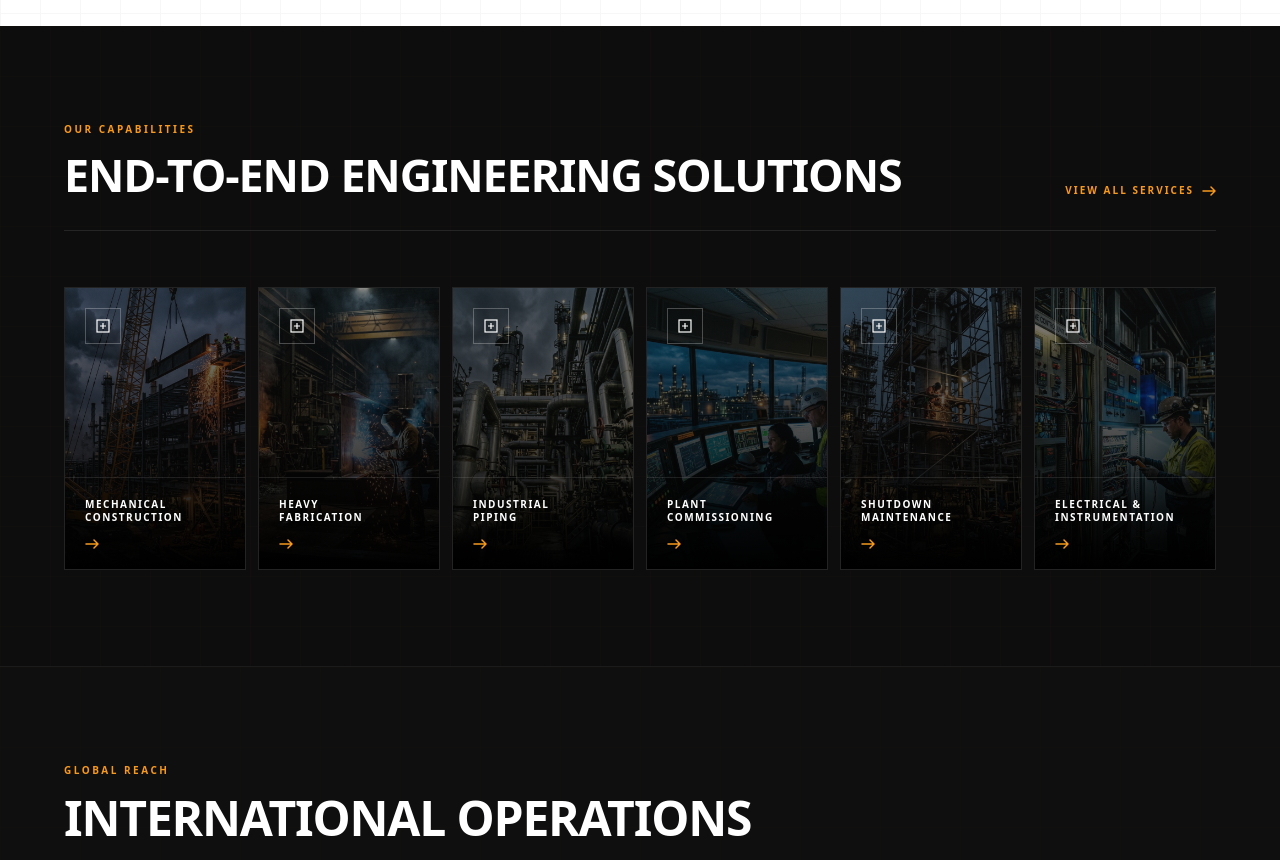
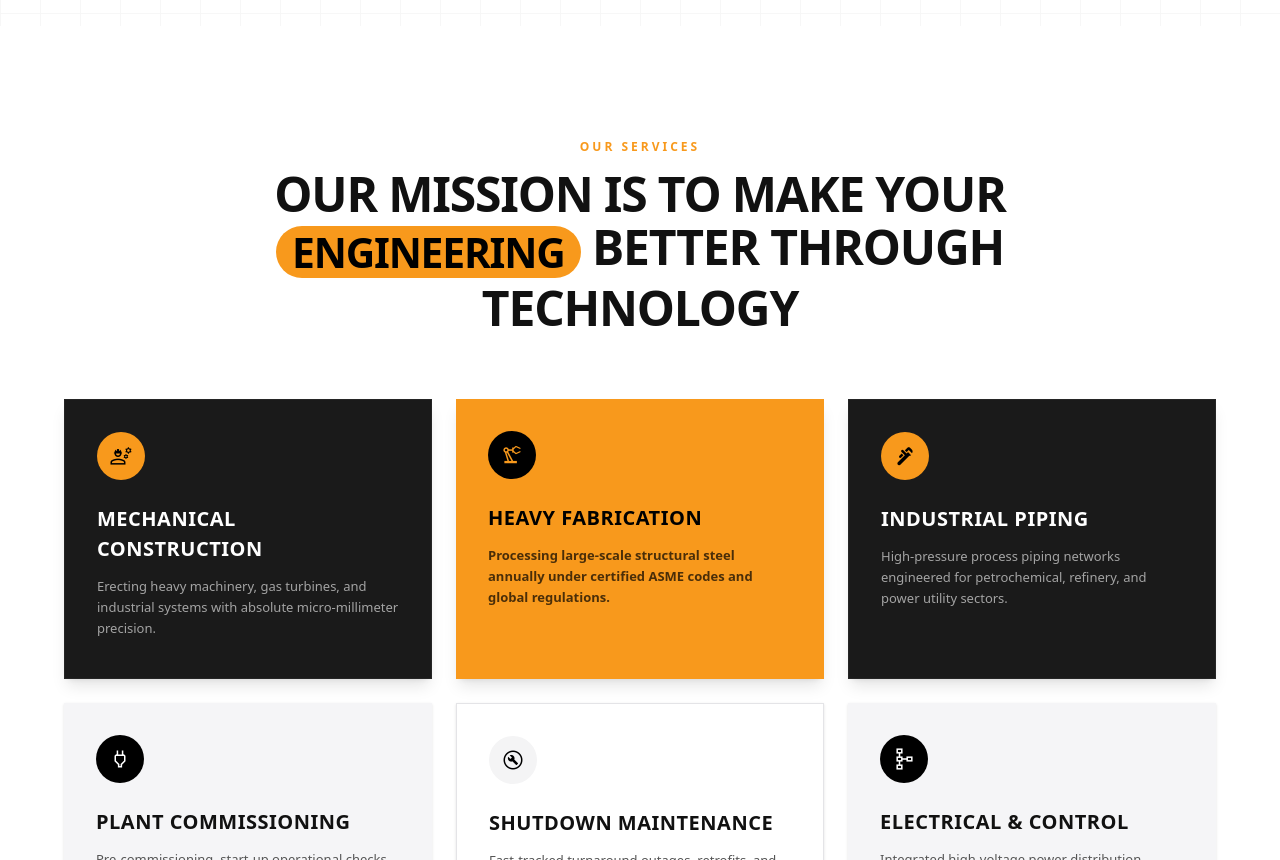
Before and after one commit to zaeemahamad111-ops/du, a Next.js app: page / in a window 1280 px wide. Shown: the part 1940-2800 px from the top of the page. Built offline with nearby package versions, Linux system fonts and the light colour scheme.

Commit message:
style: redesign capabilities and global operations sections on home page

```diff
--- a/app/layout.tsx
+++ b/app/layout.tsx
@@ -34,6 +34,11 @@ export default function RootLayout({
           rel="stylesheet"
           href="https://fonts.googleapis.com/css2?family=Space+Grotesk:wght@400;500;600;700&family=Inter:wght@300;400;500;600&display=swap"
         />
+        {/* Material Symbols Outlined for UI Icons */}
+        <link
+          rel="stylesheet"
+          href="https://fonts.googleapis.com/css2?family=Material+Symbols+Outlined:opsz,wght,FILL,GRAD@24,300,0,0&display=block"
+        />
       </head>
       <body className="bg-white text-[#111] antialiased overflow-x-hidden">
         <Navbar />
--- a/app/page.tsx
+++ b/app/page.tsx
@@ -2,6 +2,81 @@
 
 import Link from 'next/link';
 import Image from 'next/image';
+
+const capabilitiesData = [
+  {
+    num: '01',
+    title: 'Mechanical Construction',
+    short: 'Erecting heavy machinery, gas turbines, and industrial systems with precision.',
+    desc: 'DU-Astral provides comprehensive mechanical installation services for large-scale industrial plants. Our mechanical division handles structural steel assembly, rotating equipment alignment, and heavy lifts with absolute precision.',
+    img: '/cap-mechanical.png',
+    features: ['Rotating equipment alignment', 'Gas & steam turbine installation', 'Heavy lift planning & execution', 'Structural steel erection']
+  },
+  {
+    num: '02',
+    title: 'Heavy Fabrication',
+    short: 'Processing structural steel annually under certified ASME codes.',
+    desc: 'Our fabrication facilities are equipped with state-of-the-art cutting, welding, and forming machinery. We produce heavy structural girders, vessels, and custom elements to meet stringent global specifications.',
+    img: '/cap-fabrication.png',
+    features: ['ASME code vessels & tanks', 'Precision plasma cutting & profiling', 'Submerged arc welding (SAW)', 'Non-destructive testing (NDT)']
+  },
+  {
+    num: '03',
+    title: 'Industrial Piping',
+    short: 'High-pressure process piping systems for petrochemical, oil, gas, and power plants.',
+    desc: 'We engineer, fabricate, and install high-pressure process piping networks. Our weld defect rates are among the lowest in the industry, achieved through continuous training and rigorous quality assurance protocols.',
+    img: '/cap-piping.png',
+    features: ['Alloy & carbon steel piping', 'Orbital and manual TIG welding', 'Hydrostatic & pneumatic testing', 'Prefabricated piping spools']
+  },
+  {
+    num: '04',
+    title: 'Plant Commissioning',
+    short: 'Pre-commissioning, start-up, and operational handovers for complex facilities.',
+    desc: 'DU-Astral ensures a seamless transition from construction to operations. Our specialist engineers conduct hot/cold loops testing, safety interlock verification, and performance trials before final handover.',
+    img: '/cap-commissioning.png',
+    features: ['Loop check & calibration', 'System cleaning & flushing', 'Start-up assistance & handovers', 'As-built documentation audits']
+  },
+  {
+    num: '05',
+    title: 'Shutdown Maintenance',
+    short: 'Maximizing plant uptime through turnarounds, retrofits, and outages.',
+    desc: 'We plan and execute plant shutdowns and outages. Our meticulous scheduling and resource allocation ensure turnaround projects are completed safely, on budget, and ahead of schedule.',
+    img: '/cap-shutdown.png',
+    features: ['Turnaround planning & scheduling', 'Critical equipment overhauls', 'Piping retrofits & modifications', 'Debottlenecking operations']
+  },
+  {
+    num: '06',
+    title: 'Electrical & Instrumentation',
+    short: 'Integrated power distribution, DCS/PLC automation, and instrumentation.',
+    desc: 'Our electrical and control division delivers end-to-end automation and power solutions. From high-voltage substations to smart field sensors, we integrate the nervous system of modern industrial plants.',
+    img: '/cap-electrical.png',
+    features: ['DCS & PLC system integration', 'High-voltage cable terminations', 'Field instrument calibration', 'Substation & switchgear erection']
+  }
+];
+
+const locationsData = [
+  {
+    country: 'Saudi Arabia',
+    region: 'Middle East Hub',
+    focus: 'Oil & Gas / Petrochemicals',
+    desc: 'Executing process piping fabrication, refinery expansion modules, and high-pressure pipeline networks under rigorous industrial parameters.',
+    projectsCount: '4 Active Projects'
+  },
+  {
+    country: 'South Africa',
+    region: 'African Operations',
+    focus: 'Steel & Power Infrastructure',
+    desc: 'Supporting thermal power plant upgrades, rolling mill structural erection, and heavy fabrication works for local industrial clusters.',
+    projectsCount: '3 Active Projects'
+  },
+  {
+    country: 'Fiji',
+    region: 'Asia-Pacific Hub',
+    focus: 'Renewable Energy & Power Grid',
+    desc: 'Developing wind farm foundations, high-voltage substations, and mechanical support systems for green energy transition initiatives.',
+    projectsCount: '2 Active Projects'
+  }
+];
 
 export default function HomePage() {
   return (
@@ -194,141 +269,188 @@ export default function HomePage() {
       </section>
 
       {/* ── 3. OUR CAPABILITIES ── */}
-      <section className="bg-[#0D0D0D] text-white py-24 relative overflow-hidden" id="capabilities">
-        <div
-          className="absolute inset-0 opacity-[0.025] pointer-events-none"
-          style={{
-            backgroundImage: `linear-gradient(rgba(248,153,28,0.6) 1px, transparent 1px), linear-gradient(90deg, rgba(248,153,28,0.6) 1px, transparent 1px)`,
-            backgroundSize: '50px 50px',
-          }}
-        />
-
+      <section className="bg-white text-[#111] py-28 relative overflow-hidden" id="capabilities">
         <div className="relative z-10 max-w-[1440px] mx-auto px-8 lg:px-16">
 
-          <div className="flex justify-between items-end border-b border-white/10 pb-8 mb-14">
-            <div>
-              <span className="text-[#F8991C] text-[10px] font-black tracking-[0.25em] uppercase block mb-4">OUR CAPABILITIES</span>
-              <h2 className="font-black uppercase text-white leading-none tracking-tight"
-                style={{ fontSize: 'clamp(26px, 3.5vw, 48px)' }}>
-                End-To-End Engineering Solutions
+          {/* Header */}
+          <div className="text-center max-w-3xl mx-auto mb-16">
+            <span className="text-[#F8991C] text-[12px] font-black tracking-[0.25em] uppercase block mb-3">
+              OUR SERVICES
+            </span>
+            <h2 className="font-black text-[#111] tracking-tight uppercase leading-[1.1]"
+              style={{ fontSize: 'clamp(28px, 4vw, 48px)' }}>
+              Our Mission Is To Make Your{' '}
+              <span className="inline-block bg-[#F8991C] text-black px-4 py-1 rounded-full text-[0.85em] font-black align-middle my-1">
+                Engineering
+              </span>{' '}
+              Better Through Technology
+            </h2>
+          </div>
+
+          {/* Grid of 6 cards */}
+          <div className="grid grid-cols-1 md:grid-cols-2 lg:grid-cols-3 gap-6">
+
+            {/* Card 1: Mechanical Construction (Dark) */}
+            <div className="bg-[#1a1a1a] text-white p-8 rounded-xl flex flex-col justify-between min-h-[280px] border border-white/5 shadow-lg group hover:-translate-y-1 transition-all duration-300">
+              <div>
+                <div className="w-12 h-12 rounded-full bg-[#F8991C] flex items-center justify-center mb-6">
+                  <span className="material-symbols-outlined text-black text-2xl font-bold">engineering</span>
+                </div>
+                <h3 className="font-black text-[20px] tracking-wide uppercase mb-3 text-white">
+                  Mechanical Construction
+                </h3>
+                <p className="text-white/60 text-[13px] leading-relaxed font-medium">
+                  Erecting heavy machinery, gas turbines, and industrial systems with absolute micro-millimeter precision.
+                </p>
+              </div>
+            </div>
+
+            {/* Card 2: Heavy Fabrication (Orange Accent) */}
+            <div className="bg-[#F8991C] text-black p-8 rounded-xl flex flex-col justify-between min-h-[280px] shadow-lg group hover:-translate-y-1 transition-all duration-300">
+              <div>
+                <div className="w-12 h-12 rounded-full bg-black flex items-center justify-center mb-6">
+                  <span className="material-symbols-outlined text-[#F8991C] text-2xl font-bold">precision_manufacturing</span>
+                </div>
+                <h3 className="font-black text-[20px] tracking-wide uppercase mb-3 text-black">
+                  Heavy Fabrication
+                </h3>
+                <p className="text-black/70 text-[13px] leading-relaxed font-semibold">
+                  Processing large-scale structural steel annually under certified ASME codes and global regulations.
+                </p>
+              </div>
+            </div>
+
+            {/* Card 3: Industrial Piping (Dark) */}
+            <div className="bg-[#1a1a1a] text-white p-8 rounded-xl flex flex-col justify-between min-h-[280px] border border-white/5 shadow-lg group hover:-translate-y-1 transition-all duration-300">
+              <div>
+                <div className="w-12 h-12 rounded-full bg-[#F8991C] flex items-center justify-center mb-6">
+                  <span className="material-symbols-outlined text-black text-2xl font-bold">plumbing</span>
+                </div>
+                <h3 className="font-black text-[20px] tracking-wide uppercase mb-3 text-white">
+                  Industrial Piping
+                </h3>
+                <p className="text-white/60 text-[13px] leading-relaxed font-medium">
+                  High-pressure process piping networks engineered for petrochemical, refinery, and power utility sectors.
+                </p>
+              </div>
+            </div>
+
+            {/* Card 4: Plant Commissioning (Light Gray) */}
+            <div className="bg-[#F5F5F7] text-[#111] p-8 rounded-xl flex flex-col justify-between min-h-[280px] shadow-sm group hover:-translate-y-1 transition-all duration-300">
+              <div>
+                <div className="w-12 h-12 rounded-full bg-black flex items-center justify-center mb-6">
+                  <span className="material-symbols-outlined text-white text-2xl font-bold">power</span>
+                </div>
+                <h3 className="font-black text-[20px] tracking-wide uppercase mb-3 text-[#111]">
+                  Plant Commissioning
+                </h3>
+                <p className="text-[#555] text-[13px] leading-relaxed font-medium">
+                  Pre-commissioning, start-up operational checks, and performance trials for processing plants.
+                </p>
+              </div>
+            </div>
+
+            {/* Card 5: Shutdown Maintenance (White with Border) */}
+            <div className="bg-white text-[#111] p-8 rounded-xl flex flex-col justify-between min-h-[280px] border border-zinc-200 shadow-sm group hover:-translate-y-1 transition-all duration-300">
+              <div>
+                <div className="w-12 h-12 rounded-full bg-zinc-100 flex items-center justify-center mb-6">
+                  <span className="material-symbols-outlined text-black text-2xl font-bold">build_circle</span>
+                </div>
+                <h3 className="font-black text-[20px] tracking-wide uppercase mb-3 text-[#111]">
+                  Shutdown Maintenance
+                </h3>
+                <p className="text-[#555] text-[13px] leading-relaxed font-medium">
+                  Fast-tracked turnaround outages, retrofits, and equipment debottlenecking to maximize plant uptime.
+                </p>
+              </div>
+            </div>
+
+            {/* Card 6: Electrical & Instrumentation (Light Gray) */}
+            <div className="bg-[#F5F5F7] text-[#111] p-8 rounded-xl flex flex-col justify-between min-h-[280px] shadow-sm group hover:-translate-y-1 transition-all duration-300">
+              <div>
+                <div className="w-12 h-12 rounded-full bg-black flex items-center justify-center mb-6">
+                  <span className="material-symbols-outlined text-white text-2xl font-bold">schema</span>
+                </div>
+                <h3 className="font-black text-[20px] tracking-wide uppercase mb-3 text-[#111]">
+                  Electrical & Control
+                </h3>
+                <p className="text-[#555] text-[13px] leading-relaxed font-medium">
+                  Integrated high-voltage power distribution, DCS/PLC automation, and smart field instrumentation systems.
+                </p>
+              </div>
+            </div>
+
+          </div>
+
+        </div>
+      </section>
+
+       {/* ── 4. GLOBAL OPERATIONS ── */}
+      <section className="bg-[#FAF9F6] border-y border-zinc-200 py-28 relative overflow-hidden" id="global-reach">
+        <div className="relative z-10 max-w-[1440px] mx-auto px-8 lg:px-16">
+
+          {/* Header */}
+          <div className="grid grid-cols-12 gap-8 mb-20 items-end">
+            <div className="col-span-12 lg:col-span-8">
+              <span className="text-[#F8991C] text-[12px] font-black tracking-[0.25em] uppercase block mb-3">
+                GLOBAL FOOTPRINT
+              </span>
+              <h2 className="font-black text-[#111] uppercase leading-none tracking-tight"
+                style={{ fontSize: 'clamp(28px, 4.5vw, 54px)' }}>
+                International Operations
               </h2>
             </div>
-            <Link
-              href="/services"
-              className="hidden md:flex items-center gap-2 text-[#F8991C] font-black text-[10px] tracking-[0.2em] uppercase hover:brightness-110"
-            >
-              VIEW ALL SERVICES
-              <svg width="14" height="10" viewBox="0 0 14 10" fill="none">
-                <path d="M1 5h12M9 1l4 4-4 4" stroke="currentColor" strokeWidth="1.5" strokeLinecap="round"/>
-              </svg>
-            </Link>
+            <div className="col-span-12 lg:col-span-4">
+              <p className="text-zinc-600 text-[13px] leading-relaxed max-w-sm">
+                With proven logistical capabilities and high standards of safety compliance, DU-Astral delivers critical industrial infrastructure across global territories.
+              </p>
+            </div>
           </div>
 
-          {/* 6 capability cards */}
-          <div className="grid grid-cols-2 md:grid-cols-3 lg:grid-cols-6 gap-3">
-            {[
-              { title: 'MECHANICAL\nCONSTRUCTION', img: '/cap-mechanical.png' },
-              { title: 'HEAVY\nFABRICATION', img: '/cap-fabrication.png' },
-              { title: 'INDUSTRIAL\nPIPING', img: '/cap-piping.png' },
-              { title: 'PLANT\nCOMMISSIONING', img: '/cap-commissioning.png' },
-              { title: 'SHUTDOWN\nMAINTENANCE', img: '/cap-shutdown.png' },
-              { title: 'ELECTRICAL &\nINSTRUMENTATION', img: '/cap-electrical.png' },
-            ].map((cap, i) => (
-              <div key={i} className="group relative overflow-hidden bg-[#151515] border border-white/[0.06] hover:border-[#F8991C]/40 transition-colors duration-500 cursor-pointer" style={{ aspectRatio: '9/14' }}>
-                {/* Background image */}
-                <div className="absolute inset-0">
-                  <Image
-                    src={cap.img}
-                    alt={cap.title}
-                    fill
-                    className="object-cover opacity-50 group-hover:opacity-65 group-hover:scale-105 transition-all duration-700"
-                  />
-                  <div className="absolute inset-0 bg-gradient-to-t from-black via-black/40 to-transparent" />
+          {/* Grid: Columns separated by thin lines */}
+          <div className="grid grid-cols-1 md:grid-cols-3 divide-y md:divide-y-0 md:divide-x divide-zinc-200 border-t border-b border-zinc-200 py-12">
+            {locationsData.map((loc, i) => (
+              <div key={i} className="py-8 md:py-0 px-0 md:px-10 first:pl-0 last:pr-0 flex flex-col justify-between min-h-[420px] group">
+                <div>
+                  <div className="flex items-center justify-between mb-8">
+                    <span className="text-zinc-400 text-[9px] font-mono tracking-[0.2em] uppercase">
+                      {loc.region}
+                    </span>
+                    <span className="inline-flex items-center gap-1.5 text-emerald-600 text-[9px] font-black tracking-widest uppercase">
+                      <span className="w-1.5 h-1.5 rounded-full bg-emerald-500" />
+                      Active Hub
+                    </span>
+                  </div>
+
+                  <h3 className="text-[#111] font-black text-[32px] tracking-tight uppercase leading-none mb-3 group-hover:text-[#F8991C] transition-colors duration-300">
+                    {loc.country}
+                  </h3>
+
+                  <span className="text-zinc-500 text-[10px] font-black tracking-widest block mb-6 uppercase">
+                    {loc.focus}
+                  </span>
+
+                  <p className="text-zinc-600 text-[13.5px] leading-relaxed font-medium mb-10">
+                    {loc.desc}
+                  </p>
                 </div>
 
-                {/* CAD-style icon top */}
-                <div className="absolute top-5 left-5 z-10">
-                  <div className="w-9 h-9 border border-white/25 flex items-center justify-center">
-                    <svg width="16" height="16" viewBox="0 0 16 16" fill="none" stroke="white" strokeWidth="1.2">
-                      <rect x="2" y="2" width="12" height="12" />
-                      <path d="M5 8h6M8 5v6" />
-                    </svg>
+                <div className="border-t border-zinc-100 pt-6">
+                  <div className="flex flex-col gap-3">
+                    <div className="flex justify-between items-center text-[11px]">
+                      <span className="text-zinc-400 font-bold uppercase tracking-wider">Logistics & Support</span>
+                      <span className="text-[#111] font-black uppercase">Full Operational</span>
+                    </div>
+                    <div className="flex justify-between items-center text-[11px]">
+                      <span className="text-zinc-400 font-bold uppercase tracking-wider">Scale of Operations</span>
+                      <span className="text-[#F8991C] font-black uppercase">{loc.projectsCount}</span>
+                    </div>
                   </div>
-                </div>
-
-                {/* Bottom content */}
-                <div className="absolute bottom-0 left-0 right-0 z-10 p-5 border-t border-white/10">
-                  <h3 className="text-white font-black text-[10px] tracking-[0.15em] uppercase leading-tight mb-4 whitespace-pre-line">
-                    {cap.title}
-                  </h3>
-                  <svg className="text-[#F8991C] group-hover:translate-x-1.5 transition-transform duration-300" width="14" height="10" viewBox="0 0 14 10" fill="none">
-                    <path d="M1 5h12M9 1l4 4-4 4" stroke="#F8991C" strokeWidth="1.5" strokeLinecap="round"/>
-                  </svg>
                 </div>
               </div>
             ))}
           </div>
 
-        </div>
-      </section>
-
-      {/* ── 4. GLOBAL PRESENCE ── */}
-      <section className="bg-[#0f0f0f] border-y border-white/5 py-24 relative overflow-hidden">
-        <div
-          className="absolute inset-0 opacity-[0.025] pointer-events-none"
-          style={{
-            backgroundImage: `linear-gradient(rgba(248,153,28,0.5) 1px, transparent 1px), linear-gradient(90deg, rgba(248,153,28,0.5) 1px, transparent 1px)`,
-            backgroundSize: '80px 80px',
-          }}
-        />
-        <div className="relative z-10 max-w-[1440px] mx-auto px-8 lg:px-16">
-          <div className="mb-14">
-            <span className="text-[#F8991C] text-[10px] font-black tracking-[0.25em] uppercase block mb-4">GLOBAL REACH</span>
-            <h2 className="font-black uppercase text-white leading-none tracking-tight text-[28px] md:text-[48px]">
-              International Operations
-            </h2>
-            <p className="text-white/45 text-[13px] mt-4 max-w-xl leading-relaxed">
-              With proven logistical capabilities and high standards of safety compliance, DU-Astral delivers critical industrial infrastructure across global territories.
-            </p>
-          </div>
-
-          <div className="grid grid-cols-1 md:grid-cols-3 gap-6">
-            {[
-              {
-                country: 'SAUDI ARABIA',
-                type: 'OIL & GAS / PETROCHEMICALS',
-                desc: 'Executing process piping fabrication, refinery expansion modules, and high-pressure pipeline networks under rigorous industrial parameters.',
-                coords: '23°88\'64" N // 45°07\'91" E'
-              },
-              {
-                country: 'SOUTH AFRICA',
-                type: 'STEEL & POWER INFRASTRUCTURE',
-                desc: 'Supporting thermal power plant upgrades, rolling mill structural erection, and heavy fabrication works for local industrial clusters.',
-                coords: '30°55\'92" S // 22°93\'75" E'
-              },
-              {
-                country: 'FIJI',
-                type: 'RENEWABLE ENERGY & POWER GRID',
-                desc: 'Developing wind farm foundations, high-voltage substations, and mechanical support systems for green energy transition initiatives.',
-                coords: '17°71\'39" S // 178°06\'50" E'
-              }
-            ].map((loc, i) => (
-              <div key={i} className="bg-black/40 border border-white/10 p-8 flex flex-col justify-between hover:border-[#F8991C] transition-colors duration-300">
-                <div>
-                  <span className="text-white/30 text-[9px] font-mono block mb-4">{loc.coords}</span>
-                  <h3 className="text-[#F8991C] font-black text-[20px] uppercase mb-1 tracking-wider">{loc.country}</h3>
-                  <span className="text-white/40 text-[9px] font-black tracking-widest block mb-4">{loc.type}</span>
-                  <p className="text-white/60 text-[12.5px] leading-relaxed mb-6 font-medium">
-                    {loc.desc}
-                  </p>
-                </div>
-                <div className="flex items-center gap-2 text-white/50 text-[10px] font-black tracking-widest uppercase">
-                  <span className="w-1.5 h-1.5 rounded-full bg-[#F8991C]" />
-                  Active Operation
-                </div>
-              </div>
-            ))}
-          </div>
         </div>
       </section>
 
```
